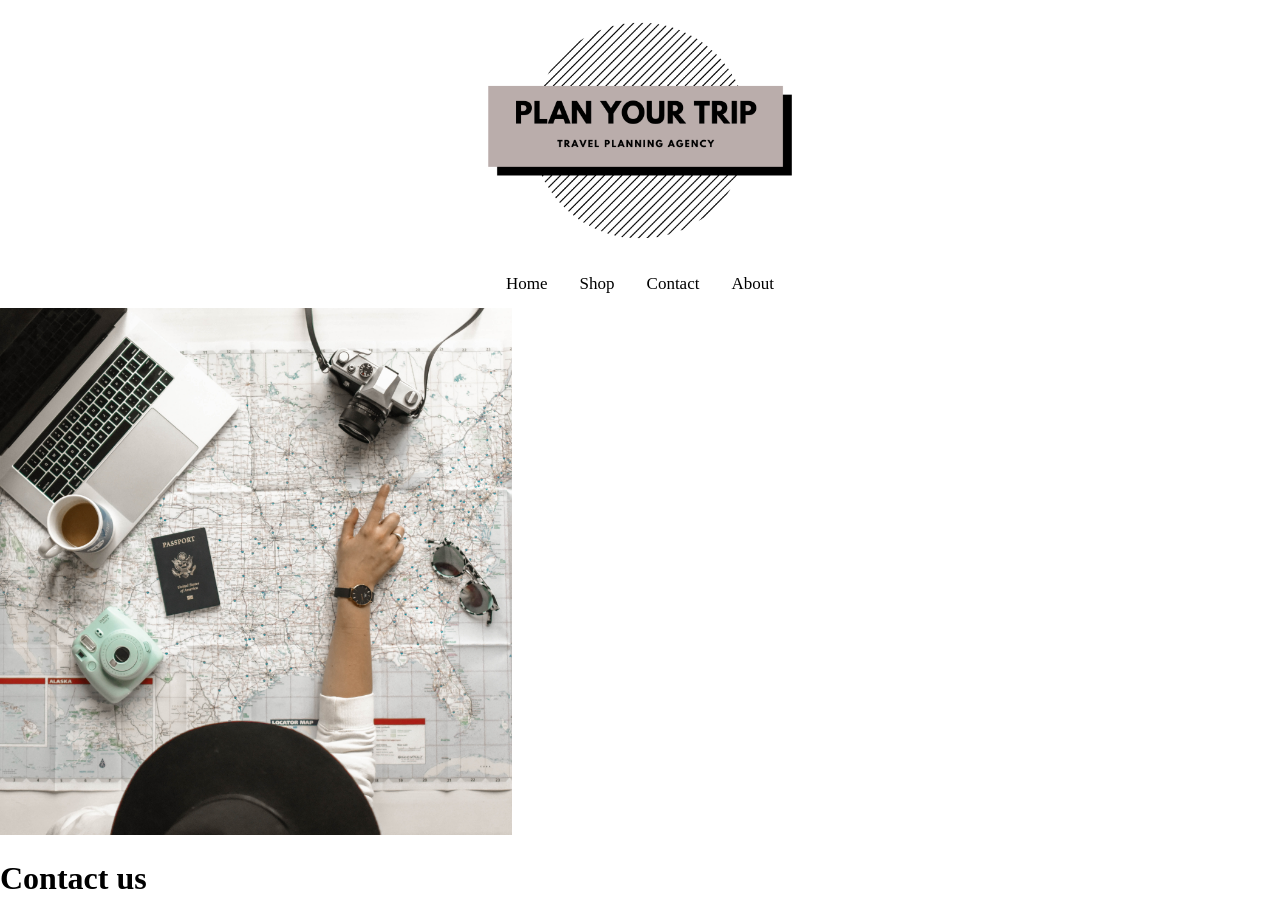
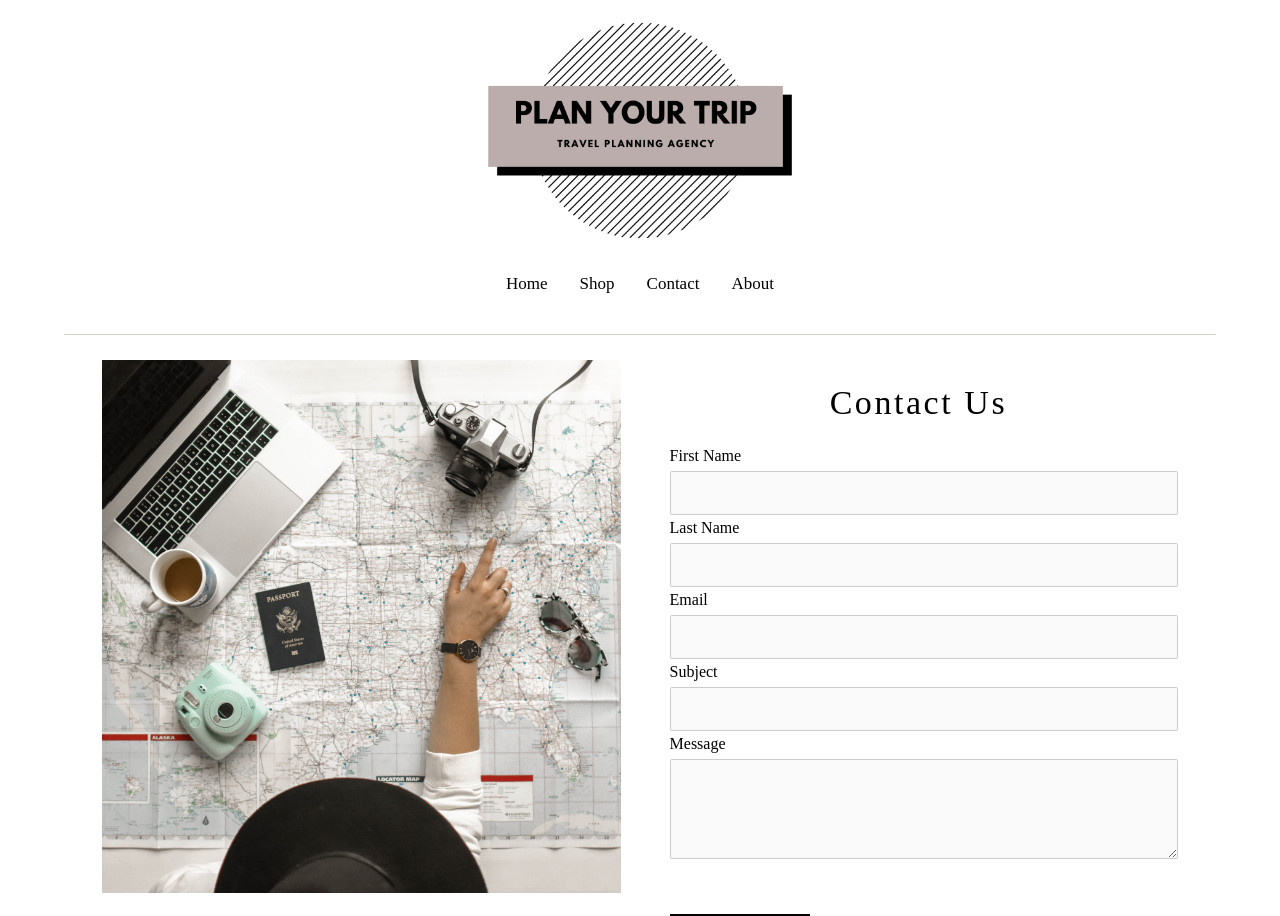
Before and after one commit to pkuwalek/travel-planning-agency, a React (Create React App) app: page /contact in a window 1280 px wide. Shown: the top 916 px of the page. Built offline with nearby package versions, Linux system fonts and the light colour scheme.

Commit message:
create contact page without validation

```diff
--- a/src/modules/ContactPage/ContactPage.jsx
+++ b/src/modules/ContactPage/ContactPage.jsx
@@ -9,31 +9,36 @@ const ContactPage = () => {
         <div>
             <Navbar />
             <div className = 'contact-wrapper'>
+                <div className = 'img-wrapper'>
                     <img src = { flatlaypassport } />
+                </div>
+                <div className = 'form-wrapper'>
                     <form>
                         <h1>Contact us</h1>
                         <label>
                             First Name
-                        <input type = 'text' />
+                            <input type = 'text' required />
                         </label>
                         <label>
                             Last Name
-                        <input type = 'text' />
+                            <input type = 'text' required />
                         </label>
                         <label>
                             Email
-                        <input type = 'email' />
+                            <input type = 'email' required />
                         </label>
                         <label>
                             Subject
-                        <input type = 'text' />
+                            <input type = 'text' required />
                         </label>
                         <label>
                             Message
-                        <textarea />
+                            <textarea required />
                         </label>
-                    <ButtonReverse content = 'submit' />
+                        <ButtonReverse content = 'submit' className = 'btn' />
                     </form>
+                </div>
+
             </div>
         </div>
     )
--- a/src/modules/ContactPage/contactpage.scss
+++ b/src/modules/ContactPage/contactpage.scss
@@ -1,5 +1,57 @@
 .contact-wrapper {
-    img {
-        max-width: 40%;
+    display: flex;
+    justify-content: space-evenly;
+    width: 90%;
+    margin: 2% auto;
+    border-top: 1px solid #D6CECD;
+    padding-top: 2%;
+    .img-wrapper {
+        max-width: 45%;
+        img {
+            max-width: 100%;
+        }
     }
+    .form-wrapper {
+        width: 45%;
+        h1 {
+            text-align: center;
+            font-weight: 400;
+            font-style: normal;
+            font-size: 34px;
+            letter-spacing: .075em;
+            line-height: 1.2em;
+            text-transform: capitalize;
+
+        }
+        label {
+            display: block;
+            margin-left: 2%;
+            font-weight: 400;
+            font-style: normal;
+            font-size: 16px;
+            line-height: normal;
+        }
+        input, textarea {
+            width: 100%;
+            display: block;
+            width: 100%;
+            padding: 12px;
+            margin: 6px 0 4px;
+            border: 1px solid #ccc;
+            background: #fafafa;
+            color: #000;
+            font-size: 16px;
+            line-height: normal;
+            box-sizing: border-box;
+            border-radius: 2px;
+        }
+        textarea {
+            min-height: 100px;
+            resize: vertical;
+        }
+        button {
+            margin-left: 2%;
+        }
+    }
+
 }
```
Lines whose indentation alone changed are shown as unchanged.
